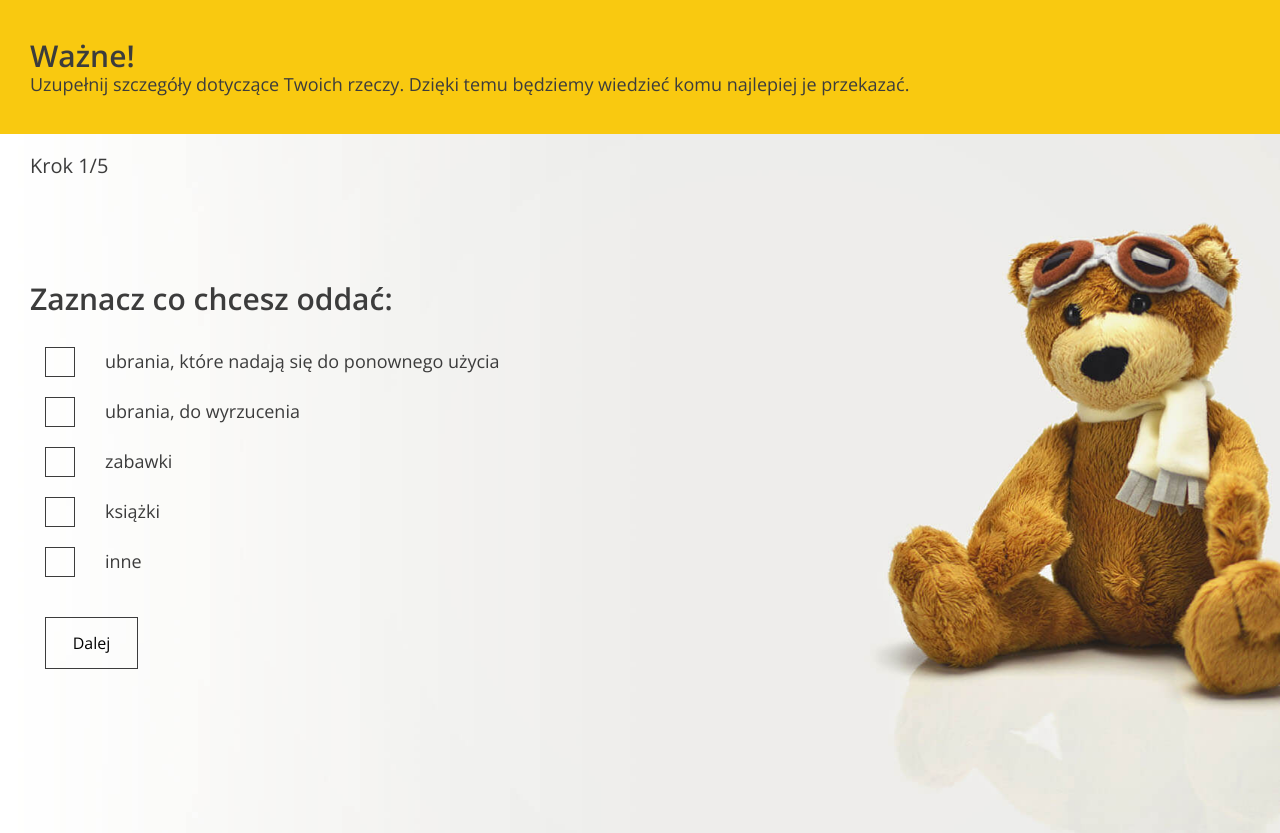
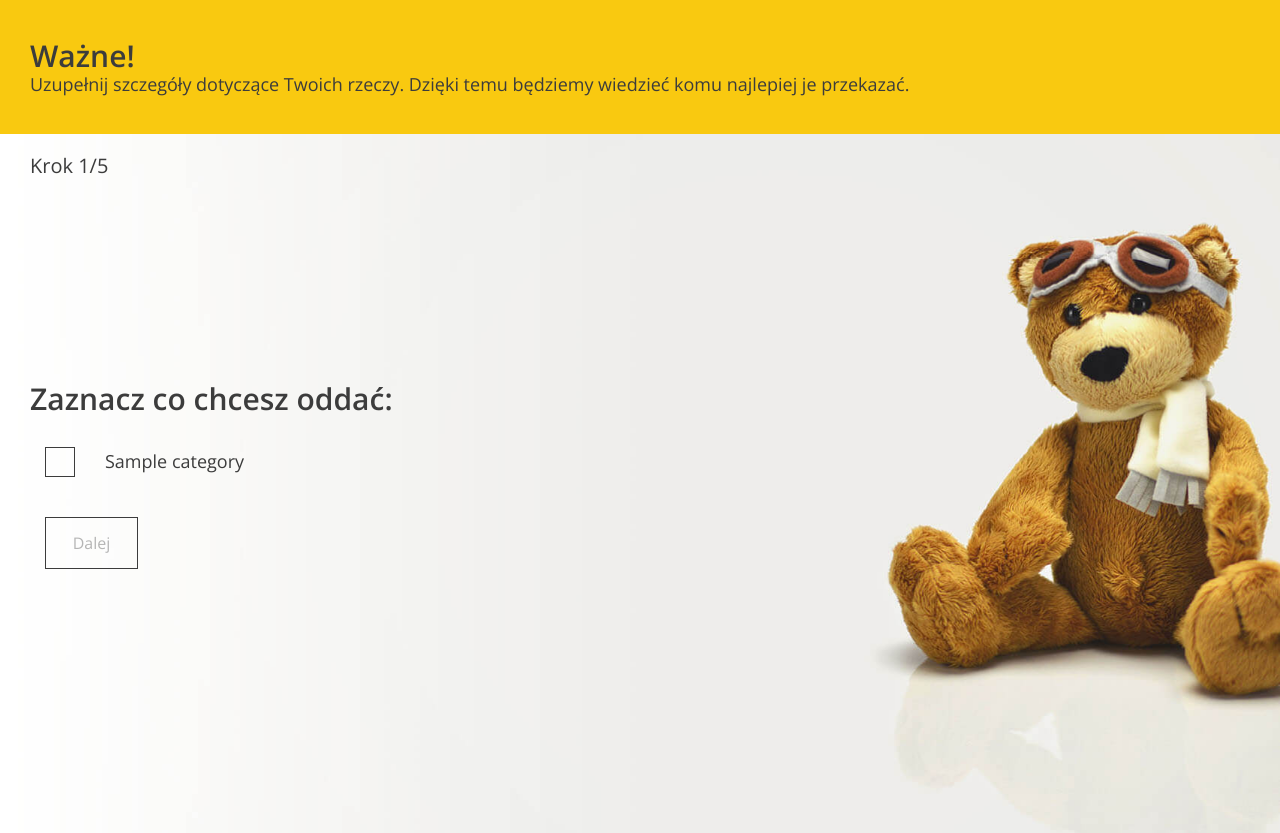
Before and after one commit to marcin-5/charity-donation, a Django app: page /form/ in a window 1280 px wide. Shown: the part 801-1634 px from the top of the page. Run offline with Django 4.2, Linux system fonts and the light colour scheme; a user stored in the database is signed in; tables that the repository leaves empty hold one stand-in row (values such as "Sample post"); parts of the project's set-up code (start-up, migrations or seed data) failed here and were passed over.

Commit message:
make form step 1 dynamic

```diff
--- a/home/templates/home/form.html
+++ b/home/templates/home/form.html
@@ -60,60 +60,21 @@
     <div class="form--steps-container">
       <div class="form--steps-counter">Krok <span>1</span>/5</div>
 
-      <form action="form-confirmation.html" method="post">
+      <form method="post">
+        {% csrf_token %}
         <!-- STEP 1: class .active is switching steps -->
         <div data-step="1" class="active">
           <h3>Zaznacz co chcesz oddać:</h3>
 
-          <div class="form-group form-group--checkbox">
-            <label>
-              <input
-                  type="checkbox"
-                  name="categories"
-                  value="clothes-to-use"
-              />
-              <span class="checkbox"></span>
-              <span class="description"
-              >ubrania, które nadają się do ponownego użycia</span
-              >
-            </label>
-          </div>
-
-          <div class="form-group form-group--checkbox">
-            <label>
-              <input
-                  type="checkbox"
-                  name="categories"
-                  value="clothes-useless"
-              />
-              <span class="checkbox"></span>
-              <span class="description">ubrania, do wyrzucenia</span>
-            </label>
-          </div>
-
-          <div class="form-group form-group--checkbox">
-            <label>
-              <input type="checkbox" name="categories" value="toys"/>
-              <span class="checkbox"></span>
-              <span class="description">zabawki</span>
-            </label>
-          </div>
-
-          <div class="form-group form-group--checkbox">
-            <label>
-              <input type="checkbox" name="categories" value="books"/>
-              <span class="checkbox"></span>
-              <span class="description">książki</span>
-            </label>
-          </div>
-
-          <div class="form-group form-group--checkbox">
-            <label>
-              <input type="checkbox" name="categories" value="other"/>
-              <span class="checkbox"></span>
-              <span class="description">inne</span>
-            </label>
-          </div>
+          {% for category in categories %}
+            <div class="form-group form-group--checkbox">
+              <label>
+                <input id="step1-chk" type="checkbox" name="categories" value="{{ category.name }}"/>
+                <span class="checkbox"></span>
+                <span class="description">{{ category.name }}</span>
+              </label>
+            </div>
+          {% endfor %}
 
           <div class="form-group form-group--buttons">
             <button type="button" class="btn next-step">Dalej</button>
--- a/home/views.py
+++ b/home/views.py
@@ -1,8 +1,9 @@
 from django.db.models import Sum
-from django.shortcuts import render
+from django.shortcuts import redirect, render
+from django.urls import reverse
 from django.views import View
 
-from home.models import Donation, Institution
+from home.models import Donation, Institution, Category
 
 
 class LandingPageView(View):
@@ -19,4 +20,9 @@
 
 class AddDonationView(View):
     def get(self, request):
-        return render(request, "home/form.html")
+        if not request.user.is_authenticated:
+            return redirect(reverse("users:login"))
+        ctx = {
+            "categories": Category.objects.all(),
+        }
+        return render(request, "home/form.html", ctx)
--- a/static/scripts/app.js
+++ b/static/scripts/app.js
@@ -1,4 +1,3 @@
-document.addEventListener("DOMContentLoaded", function() {
 /**
  * HomePage - Help section
  */
@@ -66,6 +65,7 @@
     console.log(page);
   }
 }
+
 const helpSection = document.querySelector(".help");
 if (helpSection !== null) {
   new Help(helpSection);
@@ -136,6 +136,7 @@
     });
   }
 }
+
 document.querySelectorAll(".form-group--dropdown select").forEach(el => {
   new FormSelect(el);
 });
@@ -143,7 +144,7 @@
 /**
  * Hide elements when clicked on document
  */
-  document.addEventListener("click", function(e) {
+document.addEventListener("click", function (e) {
   const target = e.target;
   const tagName = target.tagName;
 
@@ -192,6 +193,13 @@
    * All events that are happening in form
    */
   events() {
+    // disable all "next" buttons
+    this.$next.forEach(btn => btn.disabled = true)
+
+    // first step
+    const chk1 = this.$form.querySelectorAll("#step1-chk");
+    chk1.forEach(box => box.addEventListener("click", e => this.step1(this.$next[0], chk1)));
+
     // Next step
     this.$next.forEach(btn => {
       btn.addEventListener("click", e => {
@@ -214,6 +222,11 @@
     this.$form.querySelector("form").addEventListener("submit", e => this.submit(e));
   }
 
+  // Make button active if any checkbox selected for step 1
+  step1(btn, chk) {
+    btn.disabled = ![...chk].some(e => e.checked === true);
+  }
+
   /**
    * Update form front-end
    * Show next or previous section etc.
@@ -226,7 +239,7 @@
     this.slides.forEach(slide => {
       slide.classList.remove("active");
 
-        if (slide.dataset.step == this.currentStep) {
+      if (slide.dataset.step === this.currentStep.toString()) {
         slide.classList.add("active");
       }
     });
@@ -248,8 +261,8 @@
     this.updateForm();
   }
 }
+
 const form = document.querySelector(".form--steps");
 if (form !== null) {
   new FormSteps(form);
 }
-});
```
Lines whose indentation alone changed are shown as unchanged.
